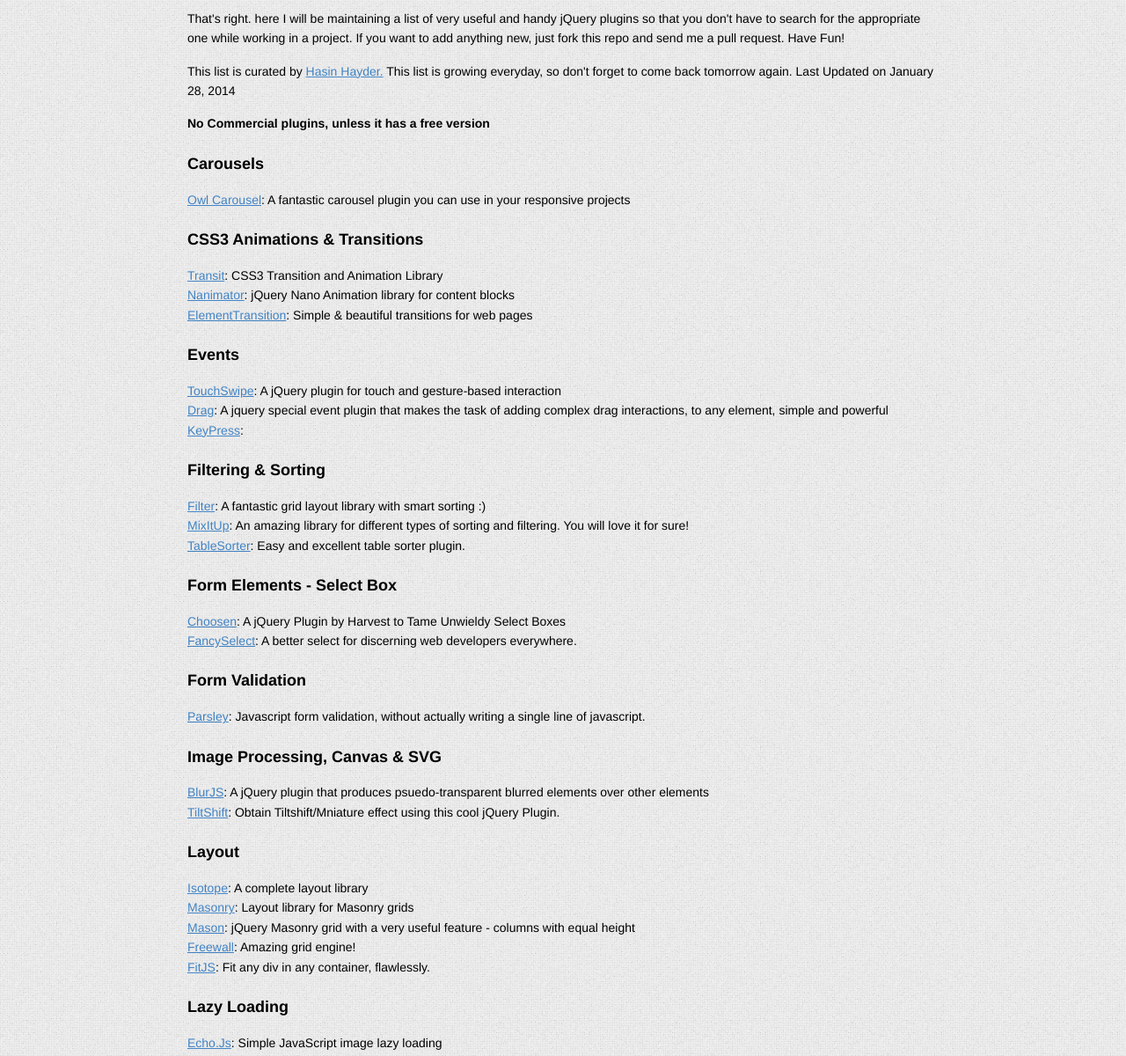
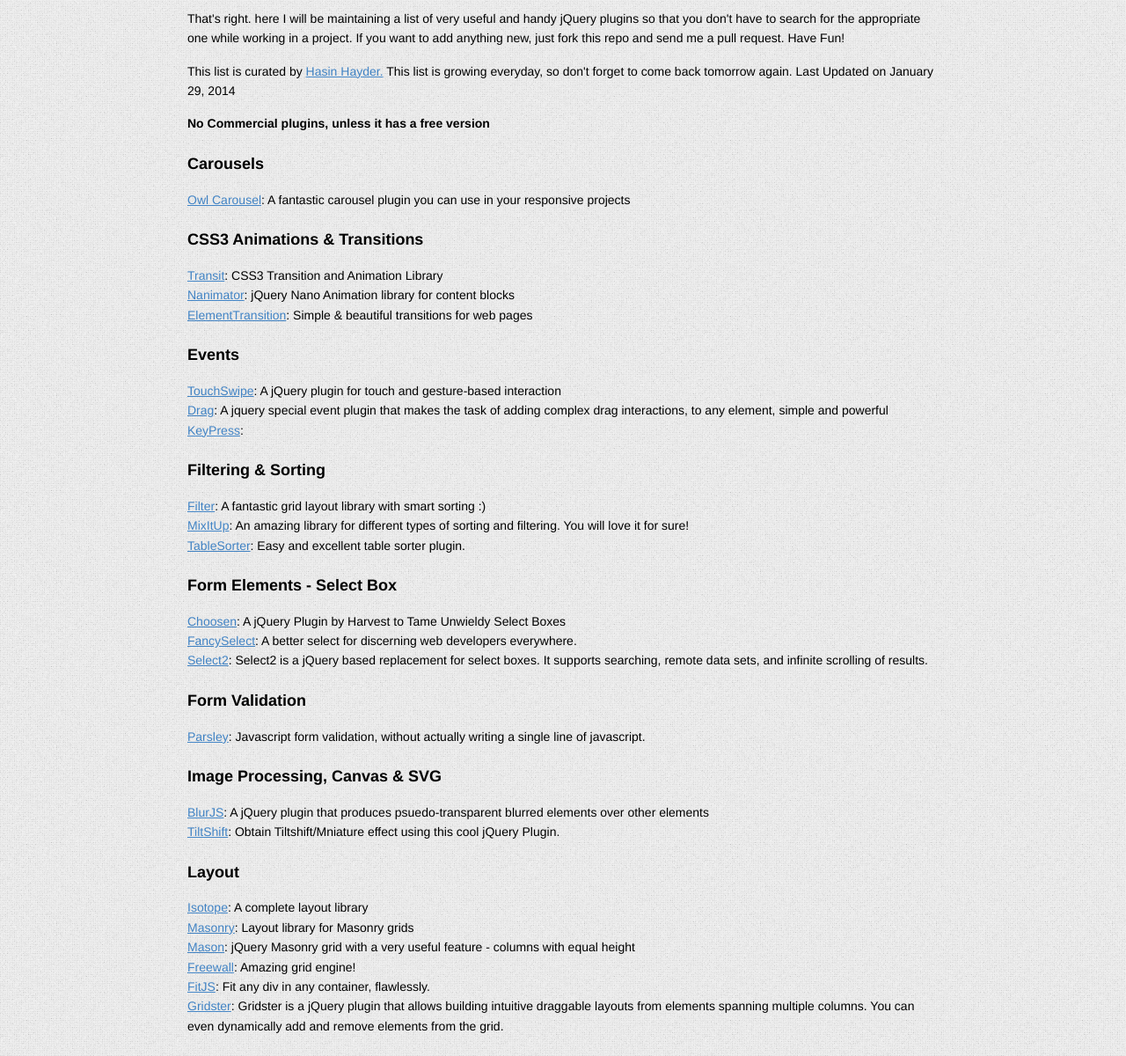
Before and after one commit to hasinhayder/essential-jquery-plugins, a plain HTML site: page index.html in a window 1280 px wide. Shown: the part 391-1591 px from the top of the page at 88% size. Drawn offline with Linux system fonts and the light colour scheme.

Commit message:
Select2 and Gridster

```diff
--- a/index.html
+++ b/index.html
@@ -328,7 +328,7 @@ pre code, pre tt {
 
 <p>That's right. here I will be maintaining a list of very useful and handy jQuery plugins so that you don't have to search for the appropriate one while working in a project. If you want to add anything new, just fork this repo and send me a pull request. Have Fun!</p>
 
-<p>This list is curated by <a href="http://hasin.me">Hasin Hayder.</a> This list is growing everyday, so don't forget to come back tomorrow again. Last Updated on January 28, 2014</p>
+<p>This list is curated by <a href="http://hasin.me">Hasin Hayder.</a> This list is growing everyday, so don't forget to come back tomorrow again. Last Updated on January 29, 2014</p>
 
 <p><strong>No Commercial plugins, unless it has a free version</strong></p>
 
@@ -357,7 +357,8 @@ pre code, pre tt {
 <h3>Form Elements - Select Box</h3>
 
 <p><a href="http://harvesthq.github.io/chosen">Choosen</a>: A jQuery Plugin by Harvest to Tame Unwieldy Select Boxes<br/>
-    <a href="http://code.octopuscreative.com/fancyselect/">FancySelect</a>: A better select for discerning web developers everywhere.</p>
+    <a href="http://code.octopuscreative.com/fancyselect/">FancySelect</a>: A better select for discerning web developers everywhere.<br/>
+    <a href="http://ivaynberg.github.io/select2/">Select2</a>: Select2 is a jQuery based replacement for select boxes. It supports searching, remote data sets, and infinite scrolling of results.</p>
 
 <h3>Form Validation</h3>
 
@@ -375,7 +376,8 @@ pre code, pre tt {
     <a href="http://masonry.desandro.com/">Masonry</a>: Layout library for Masonry grids<br/>
     <a href="https://github.com/DrewDahlman/Mason">Mason</a>: jQuery Masonry grid with a very useful feature - columns with equal height<br/>
     <a href="http://vnjs.net/www/project/freewall/">Freewall</a>: Amazing grid engine!<br/>
-    <a href="http://soulwire.github.io/fit.js/">FitJS</a>: Fit any div in any container, flawlessly.</p>
+    <a href="http://soulwire.github.io/fit.js/">FitJS</a>: Fit any div in any container, flawlessly. <br/>
+    <a href="http://gridster.net/">Gridster</a>: Gridster is a jQuery plugin that allows building intuitive draggable layouts from elements spanning multiple columns. You can even dynamically add and remove elements from the grid.</p>
 
 <h3>Lazy Loading</h3>
 
@@ -447,7 +449,7 @@ pre code, pre tt {
 <h3>UI Elements - Responsive Menu</h3>
 
 <p><a href="http://jasonweaver.name/lab/flexiblenavigation/">FlexiNav</a>: A Device-Agnostic Approach to Complex Site Navigation. <br/>
-    <a href="http://adnantopal.github.io/slimmenu">SlimMenu</a>: Another multilevel responsive menu <br/>
+    <a href="http://adnantopal.github.io/slimmenu">SlimMenu</a>: Another multilevel responsive menu<br/>
     <a href="http://plugins.adchsm.me/slidebars/">SlideBars</a>: Slidebars is a jQuery plugin for quickly and easily implementing mobile app-style revealing menus and sidebars into your website.</p>
 
 <h3>UI Elements - Scrollers</h3>
```
